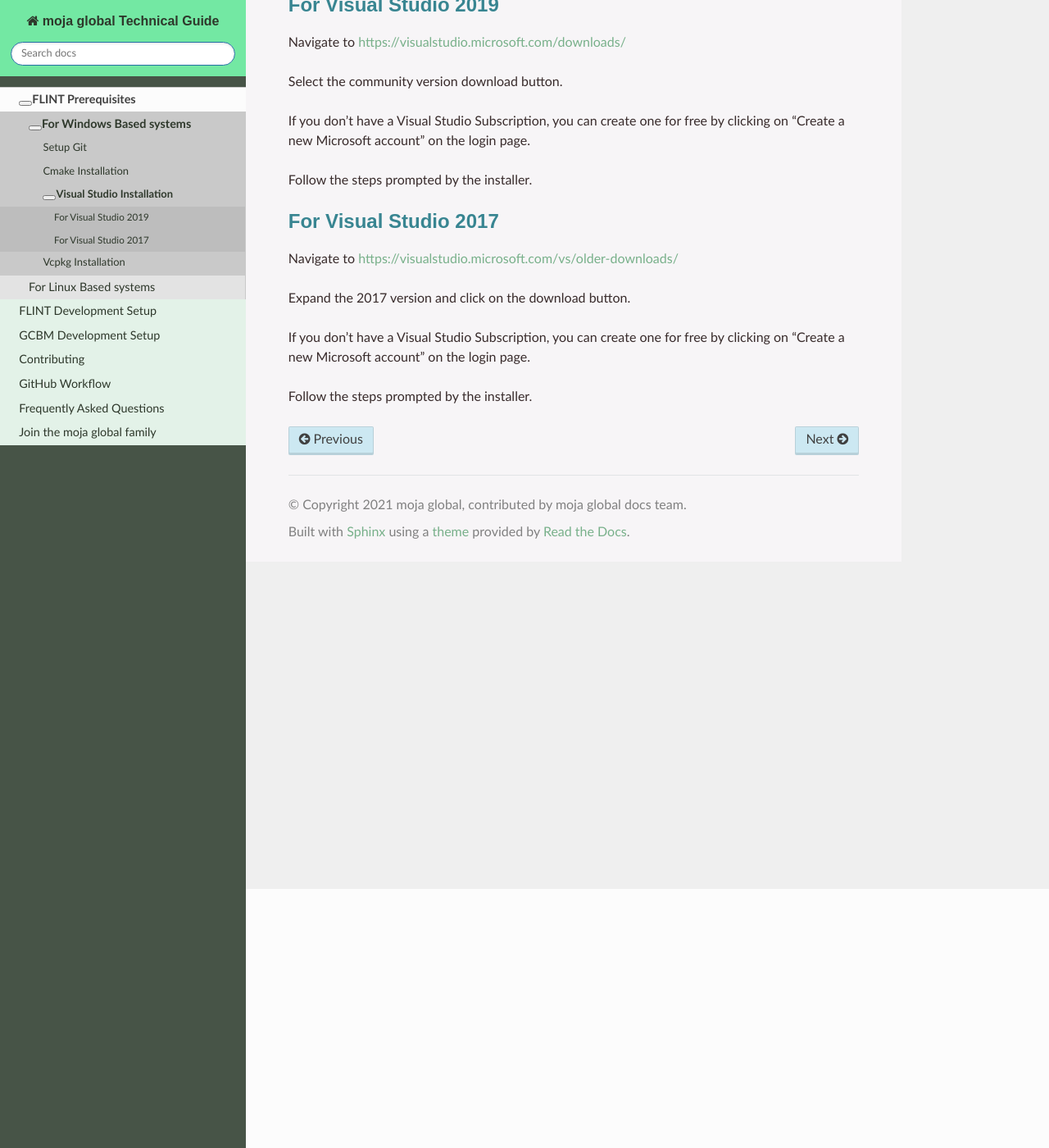
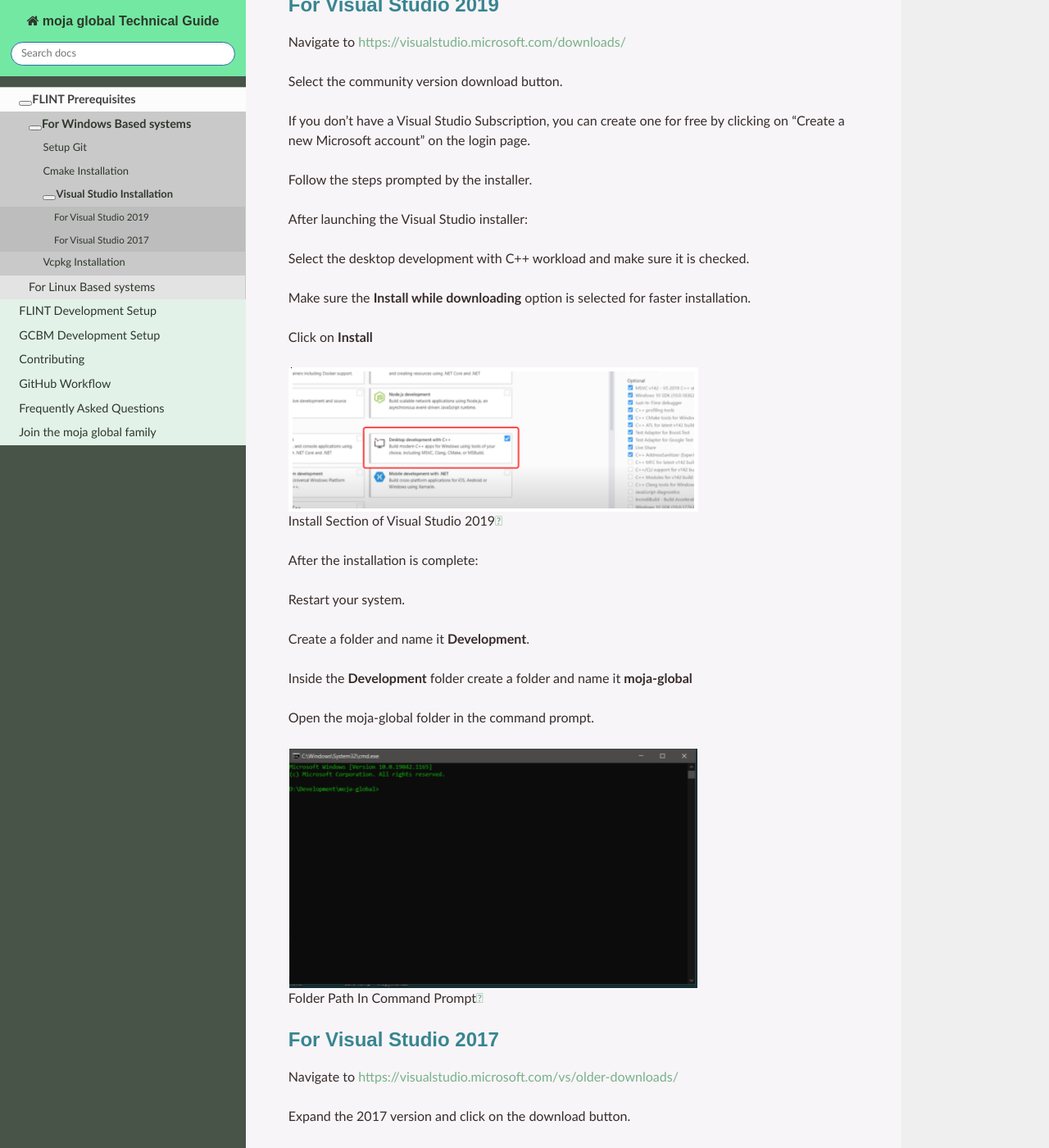
Before and after one commit to moja-global/moja_global_docs, a Sphinx documentation site: the page built from docs/prerequisites/visual_studio.rst, in a window 1280 px wide and 1400 px high, scrolled down 316 px. Shown: the whole window at 82% size. Built offline with Sphinx 7.4.7 and the Read the Docs theme 2.0.0, drawn with Linux system fonts in a browser that asks for light colours.

Commit message:
update visual studio docs
Signed-off-by: Anirudh Panda <anirudhpandaofficial@gmail.com>

```diff
--- a/docs/prerequisites/visual_studio.rst
+++ b/docs/prerequisites/visual_studio.rst
@@ -20,6 +20,35 @@
    page.
 -  Follow the steps prompted by the installer.
 
+After launching the Visual Studio installer:
+
+-  Select the desktop development with C++ workload and make sure it is
+   checked.
+-  Make sure the **Install while downloading** option is selected for
+   faster installation.
+-  Click on **Install**
+
+.. figure:: ../images/visual_studio/install_page.PNG
+   :alt: Install Section of Visual Studio
+   :align: center
+
+   Install Section of Visual Studio 2019
+
+After the installation is complete:
+
+-  Restart your system.
+-  Create a folder and name it **Development**.
+-  Inside the **Development** folder create a folder and name it
+   **moja-global**
+-  Open the moja-global folder in the command prompt.
+
+.. figure:: ../images/visual_studio/command_prompt.PNG
+   :alt: Command Prompt of Windows
+   :align: center
+
+   Folder Path In Command Prompt
+
+
 For Visual Studio 2017
 ----------------------
 
```
Also changed, not shown: docs/images/visual_studio/command_prompt.PNG (added), docs/images/visual_studio/install_page.PNG (added).
